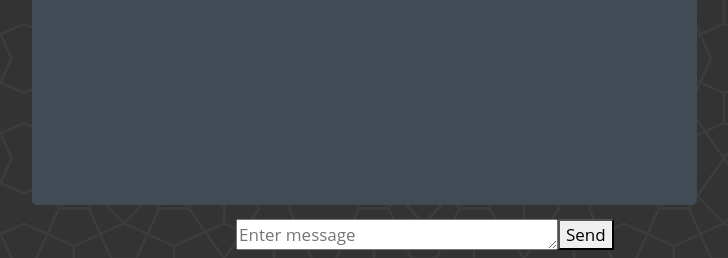
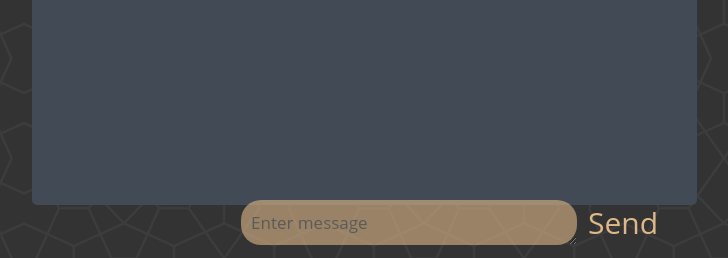
Before and after one commit to marcinmiz/CHATTER, a PHP site: page /pages/chat.php in a window 1280 px wide. Shown: the part 542-800 px from the top of the page, without its empty margins (276-1004 px from the left). Run offline with PHP 8.4, Linux system fonts and the light colour scheme.

Commit message:
Add send-textarea and send-button classes

```diff
--- a/src/frontend/stylesheets/chat.css
+++ b/src/frontend/stylesheets/chat.css
@@ -42,3 +42,22 @@ main
     left: 40%;
     z-index: 100;
 }
+
+.send-textarea
+{
+    border-radius: 20px;
+    background-color: burlywood;
+    margin: 5px;
+    padding: 10px;
+    border: none;
+    opacity: 0.6;
+}
+
+.send-button
+{
+    border-radius: 100%;
+    border: none;
+    font-size: 30px;
+    background: transparent;
+    color: burlywood;
+}
```
